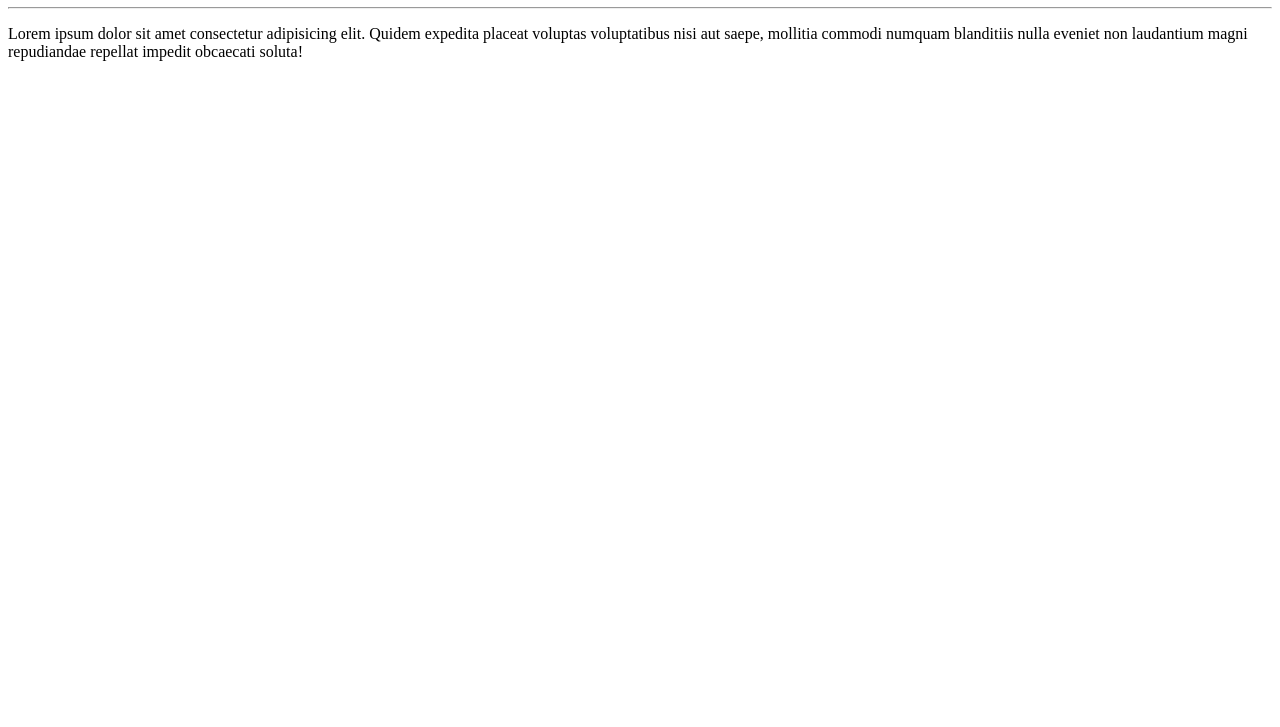
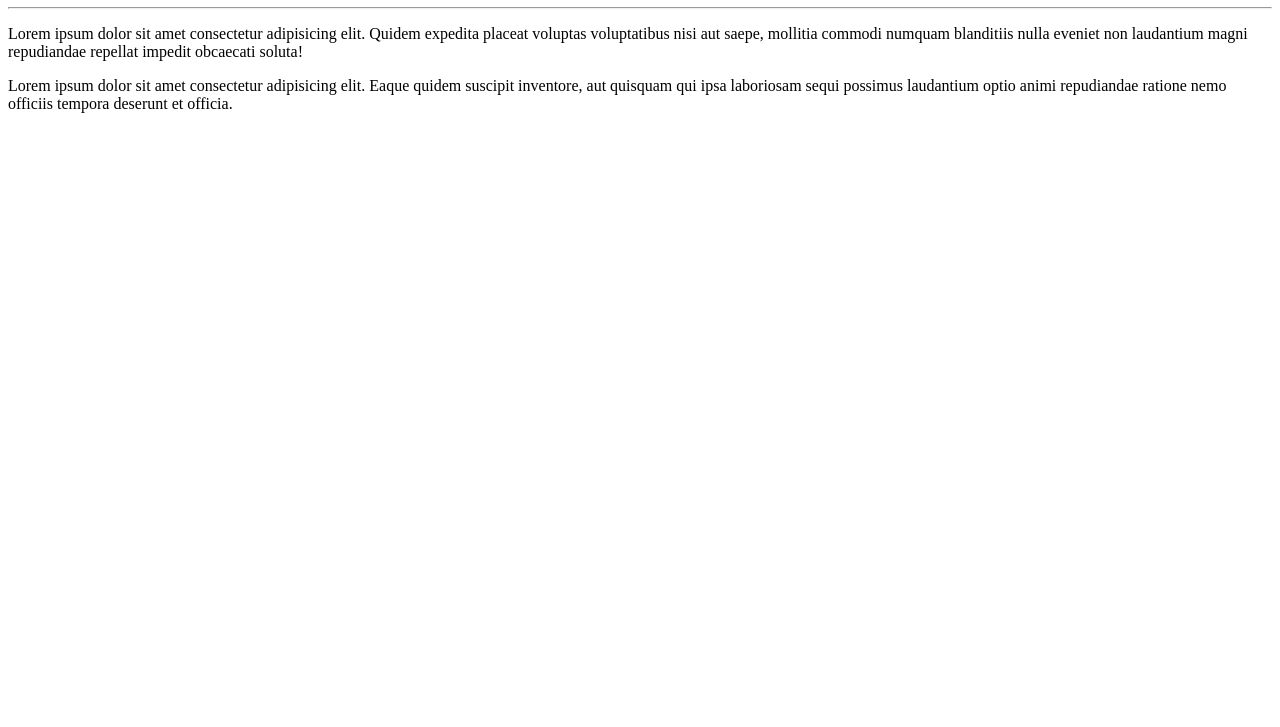
Before and after one commit to MarcosRuby/Ola_Mundo, a plain HTML site: page site-exemplo/index.html in a window 1280 px wide. Shown: the part 73-800 px from the top of the page. Drawn offline with Linux system fonts and the light colour scheme.

Commit message:
Segunda alteração de paragrafo

```diff
--- a/site-exemplo/index.html
+++ b/site-exemplo/index.html
@@ -10,5 +10,6 @@
     <h1>Olá, Mundo</h1>
     <hr>
     <p>Lorem ipsum dolor sit amet consectetur adipisicing elit. Quidem expedita placeat voluptas voluptatibus nisi aut saepe, mollitia commodi numquam blanditiis nulla eveniet non laudantium magni repudiandae repellat impedit obcaecati soluta!</p>
+    <p>Lorem ipsum dolor sit amet consectetur adipisicing elit. Eaque quidem suscipit inventore, aut quisquam qui ipsa laboriosam sequi possimus laudantium optio animi repudiandae ratione nemo officiis tempora deserunt et officia.</p>
 </body>
 </html>
```
